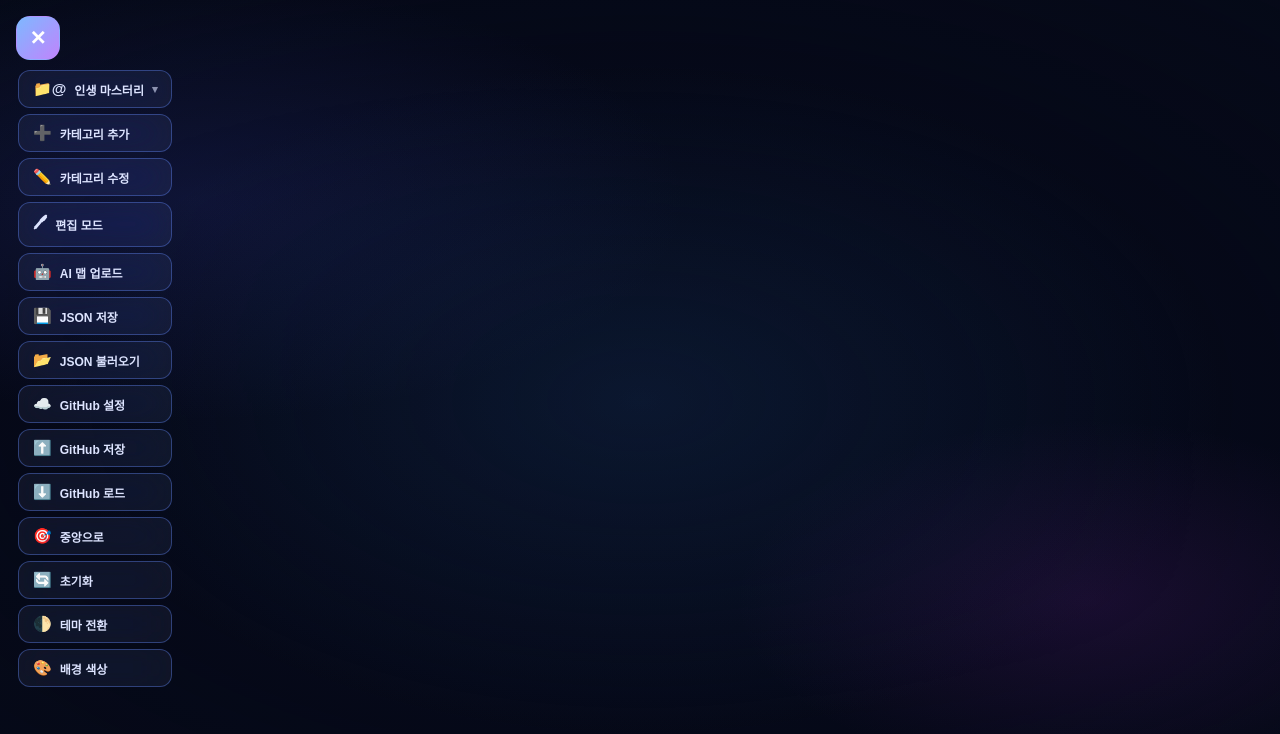
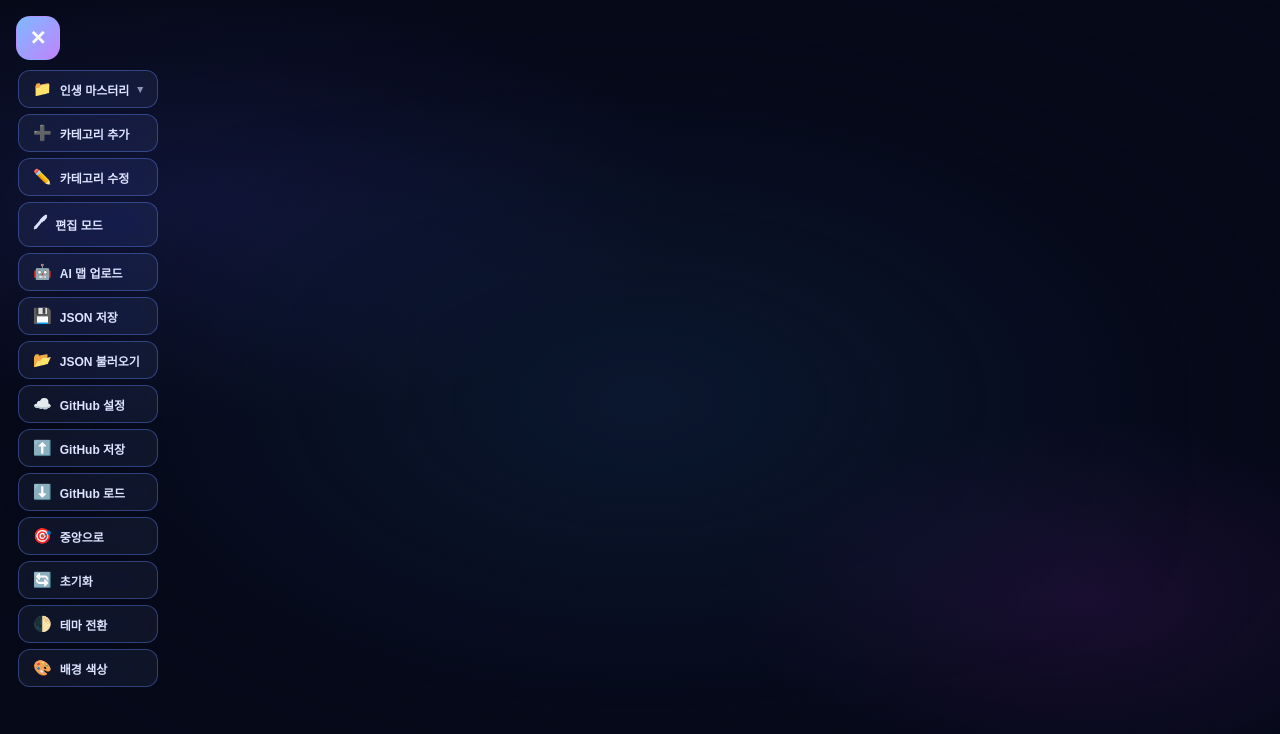
Before and after one commit to apor76-cmyk/mindmap, a plain HTML site: page index.html in a window 1280 px wide. Both pictures are taken after a click on the button "단축메뉴". Drawn offline with Linux system fonts and the light colour scheme.

Commit message:
Update index.html

```diff
--- a/index.html
+++ b/index.html
@@ -197,7 +197,7 @@ svg{width:100%;height:100%;display:block;touch-action:none;}
   <div id="quick-menu-list">
     <div class="qm-custom-select" id="qm-cat-wrapper">
       <button class="qm-cat-btn" id="qm-cat-btn" onclick="toggleCatDropdown(event)">
-        <span class="qm-icon">📁@</span>
+        <span class="qm-icon">📁</span>
         <span class="qm-cat-label" id="qm-cat-label">카테고리 선택</span>
         <span class="qm-cat-chevron">▾</span>
       </button>
```
